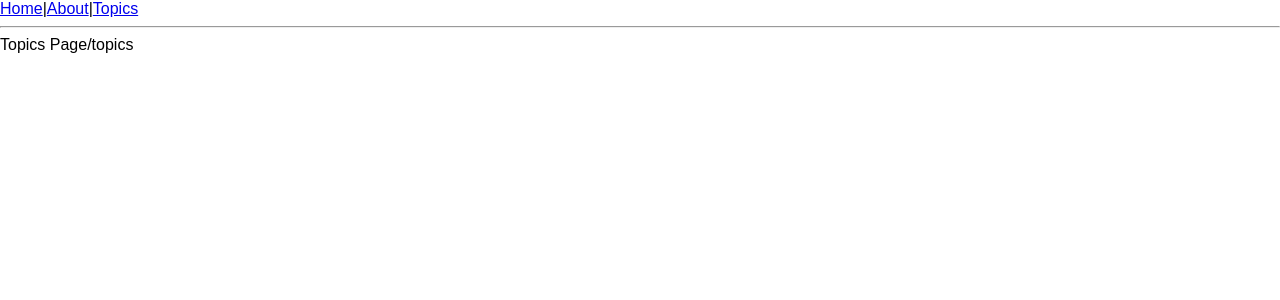
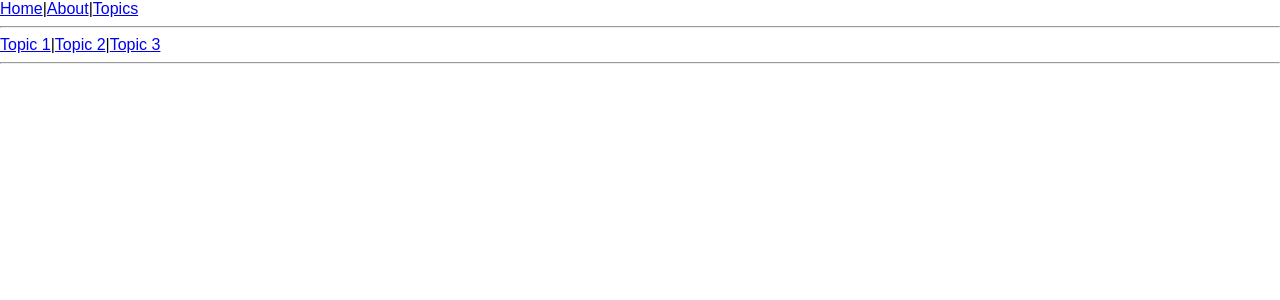
Before and after one commit to dupp21/react-api, a React (Create React App) app: page /topics in a window 1280 px wide. Shown: the top 300 px of the page. Built offline with nearby package versions, Linux system fonts and the light colour scheme.

Commit message:
nested component routing

```diff
--- /dev/null
+++ b/src/TopicDetail.jsx
@@ -0,0 +1,7 @@
+import React from "react";
+
+const TopicDetail = props => {
+  return <div>{props.match.params.topicId}</div>;
+};
+
+export default TopicDetail;
--- a/src/Topics.jsx
+++ b/src/Topics.jsx
@@ -1,10 +1,18 @@
 import React from "react";
-
-const Topics = props => {
+import { Link, Route } from "react-router-dom";
+import TopicDetail from "./TopicDetail"
+const Topics = ({ match }) => {
   return (
     <div>
-      Topics Page
-      {props.match.url}
+      <nav>
+        <Link to={`${match.url}/topic1`}>Topic 1</Link>|
+        <Link to={`${match.url}/topic2`}>Topic 2</Link>|
+        <Link to={`${match.url}/topic3`}>Topic 3</Link>
+      </nav>
+
+      <hr />
+
+      <Route path={`${match.url}/:topicId`} component={TopicDetail} />
     </div>
   );
 };
```
